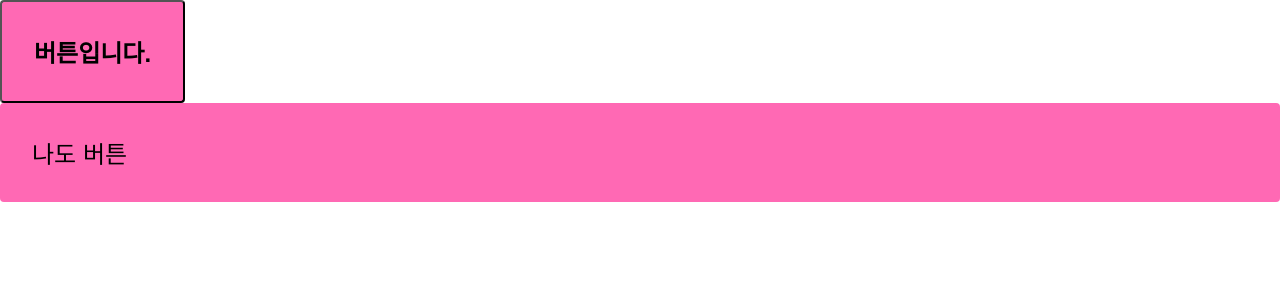
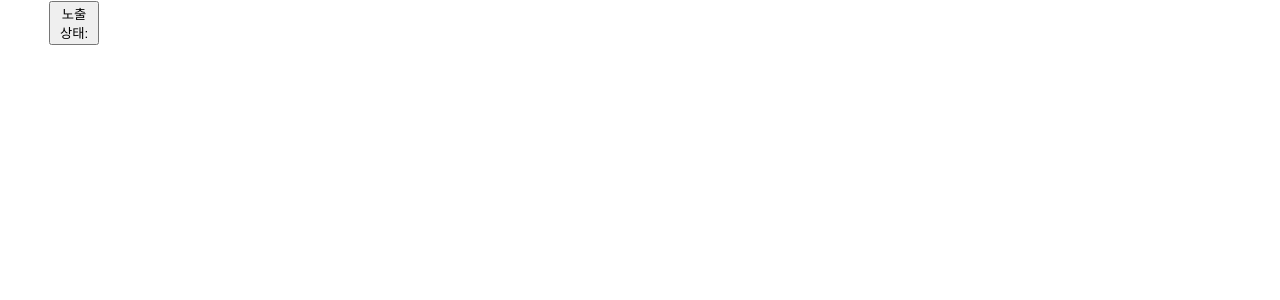
Before and after one commit to park78951/history-book, a React (Create React App) app: page / in a window 1280 px wide. Shown: the top 300 px of the page. Built offline with nearby package versions, Linux system fonts and the light colour scheme.

Commit message:
feat: Container 컴포넌트 및 recoill 적용

```diff
--- a/src/App.tsx
+++ b/src/App.tsx
@@ -1,37 +1,15 @@
-import React, { Fragment } from 'react';
+import React from 'react';
 import './App.css';
-import styled from "@emotion/styled";
-import { css, jsx } from "@emotion/react";
-
-const Button = styled.button`
-  padding: 32px;
-  background-color: hotpink;
-  font-size: 24px;
-  border-radius: 4px;
-  color: black;
-  font-weight: bold;
-  &:hover {
-    color: white;
-  }
-`
-const color = 'white';
+import Container from "./Container";
+import {
+  RecoilRoot
+} from 'recoil';
 
 function App() {
   return (
-    <Fragment>
-      <Button>버튼입니다.</Button>
-      <div css={css`
-      padding: 32px;
-      background-color: hotpink;
-      font-size: 24px;
-      border-radius: 4px;
-      &:hover {
-        color: ${color};
-      }
-    `}>
-        나도 버튼
-      </div>
-    </Fragment>
+    <RecoilRoot>
+      <Container></Container>
+    </RecoilRoot>
   );
 }
 
```
